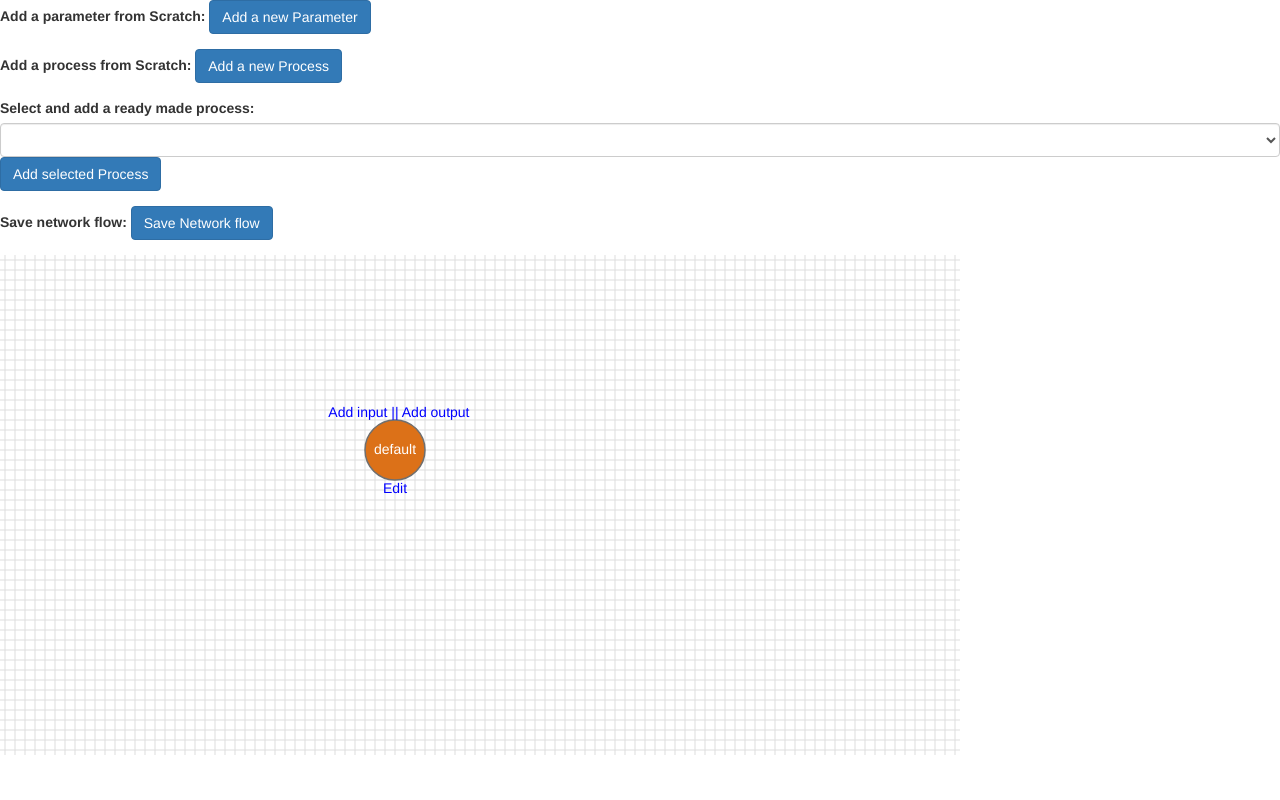
After one commit to sharno/biocorepipe, a PHP site: page /new/index.html in a window 1280 px wide. The commit adds this page. Run offline with PHP 8.4, Linux system fonts and the light colour scheme; lists and menus that the app fills with data are empty; some libraries are stand-ins or nearby versions.

Commit message:
finished hackathon

```diff
--- a/ajax/dbfuncs.php
+++ b/ajax/dbfuncs.php
@@ -139,6 +139,8 @@ class dbfuncs {
 
         $sql = "SELECT pp.id, pp.name, p.name process_name, p.version, type FROM process p, process_parameter pp
                 WHERE pp.process_id = $process_id $typeExp AND pp.process_id = p.id";
+
+        echo("<script>alert($sql)</script>");
         return self::queryTable($sql);
     }
 
--- a/js/process.js
+++ b/js/process.js
@@ -6,7 +6,8 @@ function getInputTable(id) {
         "destroy": true,
         "ajax": {
             url: "ajax/ajaxquery.php",
-                data: {process_id: id,
+            data: {
+                process_id: id,
                 type: 'input',
                 p: "getAllProcessParameters"},
                 dataSrc: ""
--- /dev/null
+++ b/new/index.css
@@ -0,0 +1,26 @@
+
+.process circle {
+    fill: rgb(220, 113, 24);
+    stroke: #6F6F6F;
+    stroke-width: 1.5px;
+}
+
+/* .process circle.dragging {
+    fill: red;
+    stroke: rgb(165, 42, 42);
+} */
+
+.axis line {
+    fill: none;
+    stroke: #ddd;
+}
+
+.process .process-name {
+    font-size: 20;
+    fill: white;
+}
+
+.process .edit-text {
+    font-size: 15;
+    fill: blue;
+}
--- /dev/null
+++ b/new/index.html
@@ -0,0 +1,147 @@
+<!DOCTYPE html>
+<meta charset="utf-8">
+
+<head>
+    <link rel="stylesheet" href="https://maxcdn.bootstrapcdn.com/bootstrap/3.3.7/css/bootstrap.min.css">
+    <link rel="stylesheet" href="index.css">
+
+
+    <script src="https://cdnjs.cloudflare.com/ajax/libs/jquery/3.2.1/jquery.min.js"></script>
+    <script src="https://cdnjs.cloudflare.com/ajax/libs/d3/4.10.0/d3.js"></script>
+    <script src="https://maxcdn.bootstrapcdn.com/bootstrap/3.3.7/js/bootstrap.min.js"></script>
+</head>
+
+<body>
+    <div class="form-group">
+        <label for="add-parameter-btn">Add a parameter from Scratch:</label>
+        <button class="btn btn-primary" id="add-parameter-btn">Add a new Parameter</button>
+    </div>
+    <div class="form-group">
+        <label for="add-process-btn">Add a process from Scratch:</label>
+        <button class="btn btn-primary" id="add-process-btn">Add a new Process</button>
+    </div>
+    <div class="form-group">
+        <label for="available-processes">Select and add a ready made process:</label>
+        <select class="form-control" id="available-processes">
+            <option value=""></option>
+        </select>
+        <button class="btn btn-primary" id="add-selected-process-btn">Add selected Process</button>
+    </div>
+    <div class="form-group">
+        <label for="save-all-btn">Save network flow:</label>
+        <button class="btn btn-primary" id="save-all-btn">Save Network flow</button>
+    </div>
+
+    <!-- New Process Modal -->
+    <div class="modal fade" id="add-new-process-modal" tabindex="-1" role="dialog" aria-labelledby="addNewProcessModalLabel">
+        <div class="modal-dialog" role="document">
+            <div class="modal-content">
+                <div class="modal-header">
+                    <button type="button" class="close" data-dismiss="modal" aria-label="Close"><span aria-hidden="true">&times;</span></button>
+                    <h4 class="modal-title" id="addNewProcessModalLabel">Add new Process</h4>
+                </div>
+                <div class="modal-body">
+                    <form>
+                        <div class="form-group">
+                            <label for="process-name">Name of Process</label>
+                            <input type="text" class="form-control" id="process-name" aria-describedby="nameHelp" placeholder="Enter the name of the process">
+                            <small id="nameHelp" class="form-text text-muted">This is just to identify the process and it should be unique among other processes.</small>
+                        </div>
+                        <div class="form-group">
+                            <label for="process-version">Version</label>
+                            <input type="number" class="form-control" id="process-version" placeholder="Version">
+                        </div>
+                        <div class="form-group">
+                            <label for="process-script">Script</label>
+                            <textarea class="form-control" id="process-script" rows="3"></textarea>
+                        </div>
+                        <!-- <div class="form-group">
+                            <label for="exampleInputPassword1">Password</label>
+                            <select class="form-control">
+                                <option>Default select</option>
+                            </select>
+                        </div>
+                        <div class="form-check">
+                            <label class="form-check-label">
+                                <input type="checkbox" class="form-check-input">
+                                Check me out
+                            </label>
+                        </div> -->
+                    </form>
+                </div>
+                <div class="modal-footer">
+                    <button type="button" class="btn btn-default" data-dismiss="modal">Close</button>
+                    <button type="button" class="btn btn-primary" id="save-btn-new-process">Save changes</button>
+                </div>
+            </div>
+        </div>
+    </div>
+
+
+    <!-- New Parameter Modal -->
+    <div class="modal fade" id="add-new-parameter-modal" tabindex="-1" role="dialog" aria-labelledby="addNewParameterModalLabel">
+        <div class="modal-dialog" role="document">
+            <div class="modal-content">
+                <div class="modal-header">
+                    <button type="button" class="close" data-dismiss="modal" aria-label="Close"><span aria-hidden="true">&times;</span></button>
+                    <h4 class="modal-title" id="addNewParameterModalLabel">Add new Parameter</h4>
+                </div>
+                <div class="modal-body">
+                    <form>
+                        <div class="form-group">
+                            <label for="parameter-name">Name of Parameter</label>
+                            <input type="text" class="form-control" id="parameter-name" aria-describedby="nameHelp" placeholder="Enter the name of the parameter">
+                            <small id="nameHelp" class="form-text text-muted">This is just to identify the parameter and it should be unique among other parameters.</small>
+                        </div>
+                        <div class="form-group">
+                            <label for="qualifier">Qualifier</label>
+                            <select class="form-control" id="qualifier">
+                                <option value="file">file</option>
+                                <option value="set">set</option>
+                                <option value="val">val</option>
+                            </select>
+                        </div>
+                        <div class="form-group">
+                            <label for="parameter-channel">Channel</label>
+                            <input type="text" class="form-control" id="parameter-channel" placeholder="Channel">
+                        </div>
+                        <div class="form-group">
+                            <label for="parameter-input-text">Input text</label>
+                            <textarea class="form-control" id="parameter-input-text" rows="3"></textarea>
+                        </div>
+                        <div class="form-group">
+                            <label for="parameter-file-path">File Path</label>
+                            <input type="text" class="form-control" id="parameter-file-path" placeholder="File Path">
+                        </div>
+                        <div class="form-group">
+                            <label for="parameter-file-type">File Type</label>
+                            <input type="text" class="form-control" id="parameter-file-type" placeholder="File Type">
+                        </div>
+                        <div class="form-group">
+                            <label for="parameter-version">Version</label>
+                            <input type="number" class="form-control" id="parameter-version" placeholder="Version">
+                        </div>
+                        <!-- <div class="form-group">
+                            <label for="exampleInputPassword1">Password</label>
+                            <select class="form-control">
+                                <option>Default select</option>
+                            </select>
+                        </div>
+                        <div class="form-check">
+                            <label class="form-check-label">
+                                <input type="checkbox" class="form-check-input">
+                                Check me out
+                            </label>
+                        </div> -->
+                    </form>
+                </div>
+                <div class="modal-footer">
+                    <button type="button" class="btn btn-default" data-dismiss="modal">Close</button>
+                    <button type="button" class="btn btn-primary" id="save-btn-new-parameter">Save changes</button>
+                </div>
+            </div>
+        </div>
+    </div>
+
+    <script src="index.js"></script>
+</body>
--- /dev/null
+++ b/new/index.js
@@ -0,0 +1,323 @@
+
+const r = 30;
+let availableProcesses = [];
+let availableParameters = [
+    {
+        parameter_id: 1,
+        parameter_name: "test input",
+    },
+];
+
+const defaultX = 400;
+const defaultY = 200;
+
+const xScale = d3.scaleBand();
+
+$("#add-process-btn").click(function() {
+    $('#add-new-process-modal').modal();
+});
+
+$("#add-parameter-btn").click(function() {
+    $('#add-new-parameter-modal').modal();
+});
+
+$("#add-selected-process-btn").click(function() {
+    $('#add-new-process-modal').modal();
+});
+
+
+
+
+$("#save-btn-new-process").click(function () {
+    saveAndDismissNewProcessModal();
+});
+
+$("#save-btn-new-parameter").click(function () {
+    saveAndDismissNewParameterModal();
+});
+
+
+const margin = {top: -5, right: -5, bottom: -5, left: -5};
+const width = 960 - margin.left - margin.right;
+const height = 500 - margin.top - margin.bottom;
+
+// const zoom = d3.zoom()
+//     .scaleExtent([1, 10])
+//     .on("zoom", zoomed);
+
+const drag = d3.drag()
+.subject(function(d) { return d; })
+.on("drag", dragged);
+
+const svg = d3.select("body").append("svg")
+.attr("width", width + margin.left + margin.right)
+.attr("height", height + margin.top + margin.bottom)
+.append("g")
+.attr("transform", "translate(" + margin.left + "," + margin.right + ")");
+// .call(zoom);
+
+const rect = svg.append("rect")
+.attr("width", width)
+.attr("height", height)
+.style("fill", "none")
+.style("pointer-events", "all");
+
+const container = svg.append("g");
+
+
+// axes for showing the boxes in background
+container.append("g")
+.attr("class", "x axis")
+.selectAll("line")
+.data(d3.range(0, width, 10))
+.enter().append("line")
+.attr("x1", function(d) { return d; })
+.attr("y1", 0)
+.attr("x2", function(d) { return d; })
+.attr("y2", height);
+
+container.append("g")
+.attr("class", "y axis")
+.selectAll("line")
+.data(d3.range(0, height, 10))
+.enter().append("line")
+.attr("x1", 0)
+.attr("y1", function(d) { return d; })
+.attr("x2", width)
+.attr("y2", function(d) { return d; });
+
+saveAndDismissNewProcessModal()
+
+
+
+
+// drawing  the data
+function drawNewProcess(newProcess){
+    const process = container.selectAll(".process")
+    .data([newProcess], d => d.process_id)
+    .enter()
+    .append("g")
+    .attr("class", "process")
+    .attr("transform", d => "translate(" + (d.x || defaultX) + "," + (d.y || defaultY) + ")")
+    .call(drag);
+
+    process.append("circle")
+    .attr("r", r);
+
+    process.append("text")
+    .text(d => d.process_name)
+    .classed("process-name", true)
+    .attr("text-anchor", "middle")
+    .attr("alignment-baseline", "middle");
+
+    // EDIT btn
+    process.append("text")
+    .text("Edit")
+    .classed("edit-text", true)
+    .attr("text-anchor", "middle")
+    .attr("alignment-baseline", "text-before-edge")
+    .attr("y", r)
+    .on("mouseover", function(d) {
+        d3.select(this).style("cursor", "pointer");
+    })
+    .on("mouseout", function(d) {
+        d3.select(this).style("cursor", "default");
+    })
+    .on("click", function (d, i) {
+
+    });
+
+    // ADD INPUT btn
+    process.append("text")
+    .text("Add input |")
+    .classed("edit-text", true)
+    .attr("text-anchor", "end")
+    .attr("alignment-baseline", "text-after-edge")
+    .attr("y", -r)
+    .on("mouseover", function(d) {
+        d3.select(this).style("cursor", "pointer");
+    })
+    .on("mouseout", function(d) {
+        d3.select(this).style("cursor", "default");
+    })
+    .on("click", function (d, i) {
+        let inputBox = d3.select(this.parentNode)
+        .append("g")
+        .attr("id", "input-selection")
+        .attr("transform", "translate("+ (-7*r) +","+ (-2.5*r) +")");
+
+        inputBox.append("rect")
+        // .attr("x", -7*r)
+        // .attr("y", -2.5*r)
+        .attr("width", 4*r)
+        .attr("height", availableParameters.length * 30)
+        .style("fill", "yellow")
+
+        inputBox.selectAll(".inputs")
+        .data(availableParameters, d => d.parameter_id)
+        .enter()
+        .append("text")
+        .text(d => d.parameter_name)
+        .attr("x", 10)
+        .attr("y", (d, i) => i*30 + 20)
+        .style("fill", "black")
+        .style("font-size", 20)
+        .on("mouseover", function(d) {
+            d3.select(this).style("cursor", "pointer");
+        })
+        .on("mouseout", function(d) {
+            d3.select(this).style("cursor", "default");
+        })
+        .on("click", function(d) {
+            const process_data = d3.select(this.parentNode.parentNode).datum();
+            process_data.process_input.push(d);
+
+            for (p of availableProcesses){
+                if (p.process_output.some(o => o.parameter_id === d.parameter_id) && p.process_id !== process_data.process_id) {
+
+                    let line = container.append("line")
+                    .classed("links", true)
+                    .attr("x1", p.x)
+                    .attr("y1", p.y)
+                    .attr("x2", process_data.x)
+                    .attr("y2", process_data.y)
+                    .style("stroke", "black")
+                    p.lines.push(line);
+                    process_data.lines.push(line);
+
+                }
+            }
+
+            d3.select("#input-selection").remove();
+        });
+    });
+
+    // ADD OUTPUT btn
+    process.append("text")
+    .text("| Add output")
+    .classed("edit-text", true)
+    .attr("text-anchor", "start")
+    .attr("alignment-baseline", "text-after-edge")
+    .attr("y", -r)
+    .on("mouseover", function(d) {
+        d3.select(this).style("cursor", "pointer");
+    })
+    .on("mouseout", function(d) {
+        d3.select(this).style("cursor", "default");
+    })
+    .on("click", function (d, i) {
+        let outputBox = d3.select(this.parentNode)
+        .append("g")
+        .attr("id", "output-selection")
+        .attr("transform", "translate("+ (3*r) +","+ (-2.5*r) +")");
+
+        outputBox.append("rect")
+        // .attr("x", -7*r)
+        // .attr("y", -2.5*r)
+        .attr("width", 4*r)
+        .attr("height", availableParameters.length * 30)
+        .style("fill", "yellow")
+
+        outputBox.selectAll(".inputs")
+        .data(availableParameters, d => d.parameter_id)
+        .enter()
+        .append("text")
+        .text(d => d.parameter_name)
+        .attr("x", 10)
+        .attr("y", (d, i) => i*30 + 20)
+        .style("fill", "black")
+        .style("font-size", 20)
+        .on("mouseover", function(d) {
+            d3.select(this).style("cursor", "pointer");
+        })
+        .on("mouseout", function(d) {
+            d3.select(this).style("cursor", "default");
+        })
+        .on("click", function(d) {
+            const process_data = d3.select(this.parentNode.parentNode).datum();
+            process_data.process_output.push(d);
+
+            for (p of availableProcesses){
+                if (p.process_input.some(o => o.parameter_id === d.parameter_id) && p.process_id !== process_data.process_id) {
+
+                    let line = container.append("line")
+                    .classed("links", true)
+                    .attr("x1", p.x)
+                    .attr("y1", p.y)
+                    .attr("x2", process_data.x)
+                    .attr("y2", process_data.y)
+                    .style("stroke", "black")
+                    p.lines.push(line);
+                    process_data.lines.push(line);
+                }
+            }
+
+            d3.select("#output-selection").remove();
+        });
+    });
+}
+
+function saveAndDismissNewProcessModal() {
+    let newProcess = {
+        process_id: (new Date).getTime(),
+        process_name: $("#process-name").val() || "default",
+        process_script: $("#process-script").val(),
+        process_version: $("#process-version").val() || 1.0,
+        process_input: [],
+        process_output: [],
+        lines: [],
+        x: defaultX,
+        y: defaultY,
+    };
+
+    drawNewProcess(newProcess);
+
+    $("#process-name").val("");
+    $("#process-script").val("");
+    $("#process-version").val("");
+
+    availableProcesses.push(newProcess);
+    $('#add-new-process-modal').modal('hide');
+}
+
+function saveAndDismissNewParameterModal() {
+    let newParameter = {
+        parameter_id: (new Date).getTime(),
+        parameter_name: $("#parameter-name").val(),
+        parameter_qualifier: $("#parameter-qualifier").val(),
+        parameter_channel: $("#parameter-channel").val(),
+        parameter_input_text: $("#parameter-input-text").val(),
+        parameter_file_path: $("#parameter-file-path").val(),
+        parameter_file_type: $("#parameter-file-type").val(),
+        parameter_version: $("#parameter-version").val(),
+    };
+
+    $("#parameter-name").val("");
+    $("#parameter-channel").val("");
+    $("#parameter-input-text").val("");
+    $("#parameter-file-path").val("");
+    $("#parameter-file-type").val("");
+    $("#parameter-version").val("");
+
+    availableParameters.push(newParameter);
+    $('#add-new-parameter-modal').modal('hide');
+}
+
+
+
+
+// function zoomed() {
+//     svg.attr("transform", d3.event.transform);
+// }
+
+
+function dragged(d) {
+    let dx = d3.event.sourceEvent.offsetX;
+    let dy = d3.event.sourceEvent.offsetY;
+
+    d.x = dx;
+    d.y = dy;
+
+    d3.select(this)
+    .attr("transform", d => "translate(" + dx + "," + dy + ")");
+}
--- a/php/pipeline3.php
+++ b/php/pipeline3.php
@@ -117,5 +117,5 @@
 	 </div>
 	</div>
    </div>
-<div id="container" ondrop="drop(event)" ondragover="allowDrop(event)"></div>
+<div id="container" ondragover="allowDrop(event)"></div>
 <script src="js/pipeline.js"></script>
```
Also changed, not shown: js/pipeline.js (+18 -24 lines), 5 other files. Lines whose indentation alone changed are shown as unchanged.
